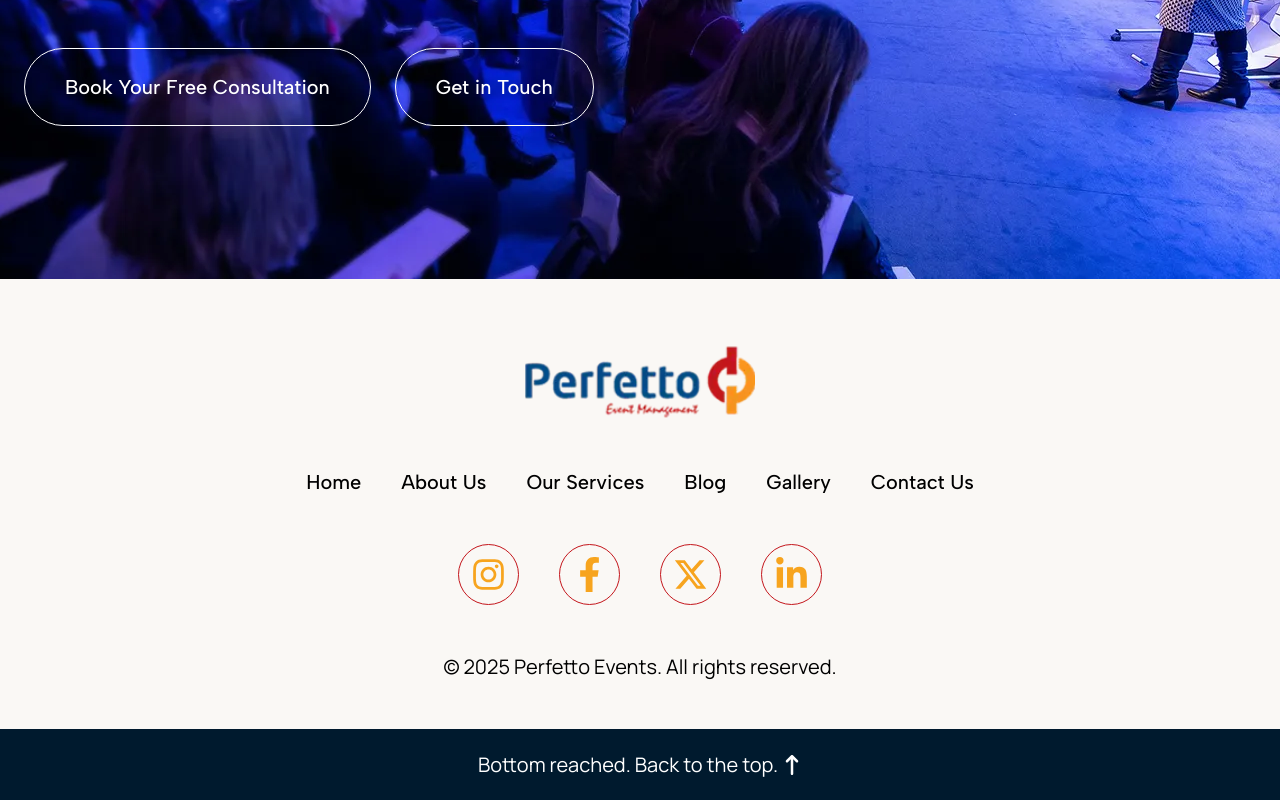
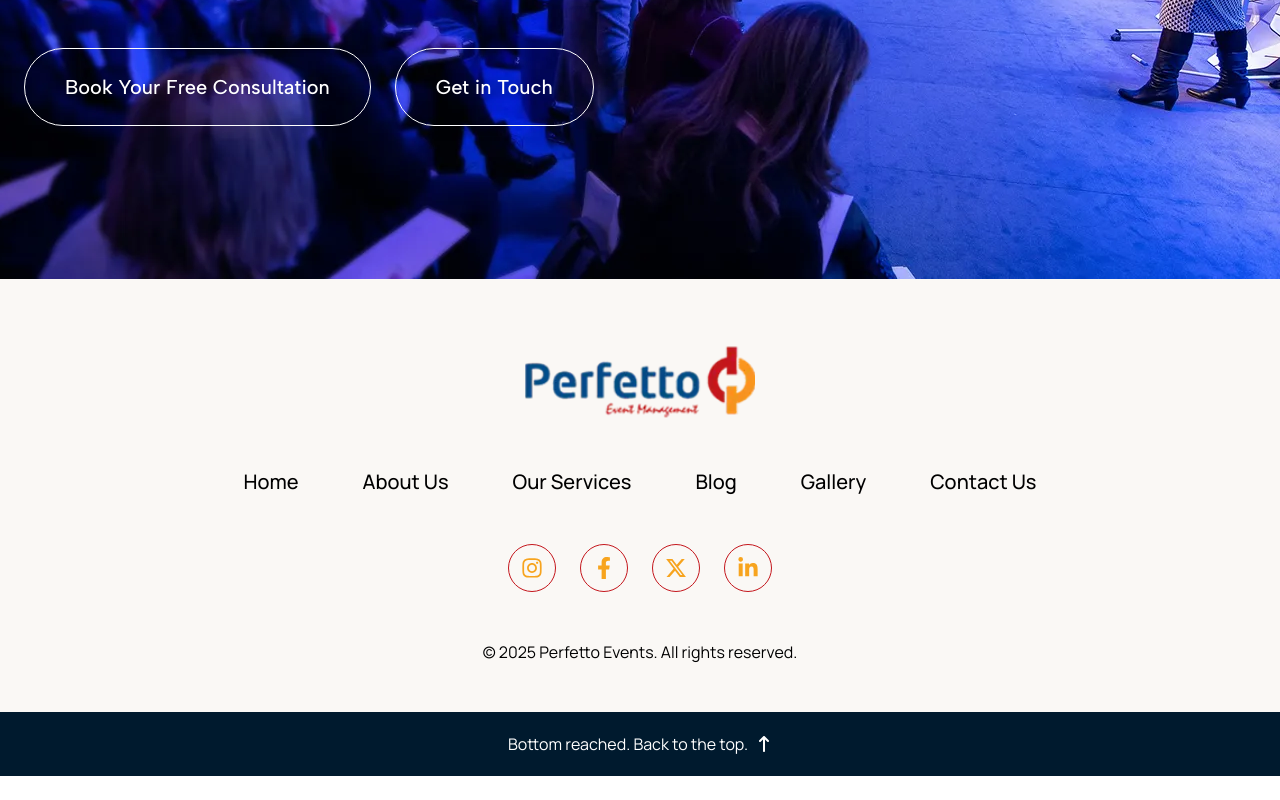
Before and after one commit to ajasma6570/perfetto_events, a Next.js app: page / in a window 1280 px wide. Shown: the part 8196-8996 px from the top of the page. After the commit the page ends 8972 px from the top, so only its background shows below. Built offline with nearby package versions, Linux system fonts and the light colour scheme.

Commit message:
fix: style

```diff
--- a/src/components/Footer.tsx
+++ b/src/components/Footer.tsx
@@ -6,6 +6,7 @@ import { FaArrowUpLong, FaXTwitter } from "react-icons/fa6";
 import { cn } from "@/lib/utils";
 import { Manrope } from "next/font/google";
 import Link from "next/link";
+import Image from "next/image";
 
 const manrope = Manrope({
   subsets: ["latin"],
@@ -14,72 +15,105 @@ const manrope = Manrope({
 
 export default function Footer() {
   return (
-    <section className="bg-[#FAF8F5] pt-16 space-y-12">
-      <div className="flex justify-center relative">
-        <img src="/images/logo.webp" alt="Logo" width={230} height={69} />
+    <footer className="bg-[#FAF8F5] pt-12 sm:pt-16 space-y-10 sm:space-y-12">
+      <div className="flex justify-center">
+        <Image
+          src="/images/logo.webp"
+          alt="Perfetto logo"
+          width={230}
+          height={69}
+          priority
+        />
       </div>
+
+      <nav aria-label="Footer" className="px-4 sm:px-6">
         <ul
           className={cn(
-          "flex justify-center space-x-10 text-xl font-medium flex-wrap",
-          manrope
+            "grid grid-cols-3 gap-x-6 gap-y-4 text-base sm:text-lg md:text-xl font-medium",
+            "md:flex md:justify-center md:space-x-10",
+            manrope.className
           )}
         >
-        <li className="hover:text-[#C4161C] cursor-pointer">
+          <li className="justify-self-center md:justify-self-auto hover:text-[#C4161C]">
             <Link href="/">Home</Link>
           </li>
-        <li className="hover:text-[#C4161C] cursor-pointer">
+          <li className="justify-self-center md:justify-self-auto hover:text-[#C4161C]">
             <Link href="/about">About Us</Link>
           </li>
-        <li className="hover:text-[#C4161C] cursor-pointer">
+          <li className="justify-self-center md:justify-self-auto hover:text-[#C4161C]">
             <Link href="/services">Our Services</Link>
           </li>
-        <li className="hover:text-[#C4161C] cursor-pointer">
+          <li className="justify-self-center md:justify-self-auto hover:text-[#C4161C]">
             <Link href="/blog">Blog</Link>
           </li>
-        <li className="hover:text-[#C4161C] cursor-pointer">
+          <li className="justify-self-center md:justify-self-auto hover:text-[#C4161C]">
             <Link href="/gallery">Gallery</Link>
           </li>
-        <li className="hover:text-[#C4161C] cursor-pointer">
+          <li className="justify-self-center md:justify-self-auto hover:text-[#C4161C]">
             <Link href="/contact">Contact Us</Link>
           </li>
         </ul>
+      </nav>
 
-      <ul className="flex justify-center space-x-10 text-xl">
-        <li className="border rounded-full p-3 border-[#C4161C] text-[#F7A41E]">
-          <FaInstagram size={35} />
+      <ul className="flex justify-center gap-4 sm:gap-6">
+        {[
+          {
+            icon: <FaInstagram size={22} />,
+            label: "Instagram",
+            href: "https://instagram.com",
+          },
+          {
+            icon: <FaFacebookF size={22} />,
+            label: "Facebook",
+            href: "https://facebook.com",
+          },
+          {
+            icon: <FaXTwitter size={22} />,
+            label: "X (Twitter)",
+            href: "https://twitter.com",
+          },
+          {
+            icon: <FaLinkedinIn size={22} />,
+            label: "LinkedIn",
+            href: "https://linkedin.com",
+          },
+        ].map((s, i) => (
+          <li key={i}>
+            <a
+              href={s.href}
+              target="_blank"
+              rel="noreferrer"
+              aria-label={s.label}
+              className="inline-flex h-11 w-11 sm:h-12 sm:w-12 items-center justify-center rounded-full border border-[#C4161C] text-[#F7A41E] hover:translate-y-[-1px] transition-transform"
+            >
+              {s.icon}
+            </a>
           </li>
-        <li className="border rounded-full p-3 border-[#C4161C] text-[#F7A41E]">
-          <FaFacebookF size={35} />
-        </li>
-        <li className="border rounded-full p-3 border-[#C4161C] text-[#F7A41E]">
-          <FaXTwitter size={35} />
-        </li>
-        <li className="border rounded-full p-3 border-[#C4161C] text-[#F7A41E]">
-          <FaLinkedinIn size={35} />
-        </li>
+        ))}
       </ul>
 
       <p
         className={cn(
-          "text-xl w-full justify-center inline-flex items-center gap-1",
+          "text-sm sm:text-base text-center px-4",
           manrope.className
         )}
       >
         © {new Date().getFullYear()} Perfetto Events. All rights reserved.
       </p>
 
-      <div className="h-[71px] bg-[#001A2E]  flex justify-center items-center">
-        <p
+      <div className="h-[56px] sm:h-[64px] bg-[#001A2E] flex justify-center items-center">
+        <button
           onClick={() => window.scrollTo({ top: 0, behavior: "smooth" })}
           className={cn(
-            "text-xl text-white text-center inline-flex items-center gap-1 cursor-pointer",
+            "text-white text-sm sm:text-base inline-flex items-center gap-2",
+            "hover:opacity-90 focus:outline-none focus:ring-2 focus:ring-white/60 rounded-md px-2",
             manrope.className
           )}
+          aria-label="Back to top"
         >
-          Bottom reached. Back to the top.
-          <FaArrowUpLong />
-        </p>
+          Bottom reached. Back to the top. <FaArrowUpLong />
+        </button>
       </div>
-    </section>
+    </footer>
   );
 }
--- a/src/components/home/BlogSection.tsx
+++ b/src/components/home/BlogSection.tsx
@@ -48,12 +48,12 @@ export default function BlogSection() {
           <span>Blog</span>
         </div>
 
-        <h2 className="text-5xl md:text-[55px] text-[#00325B] font-medium md:text-center md:-translate-y-12">
+        <h2 className="text-5xl lg:text-[55px] text-[#00325B] font-medium md:text-center lg:-translate-y-12">
           Event Trends, Tips & Stories
         </h2>
       </div>
 
-      <div className="grid grid-cols-1 md:grid-cols-3 gap-14 md:gap-16 max-w-[102rem] mx-auto  ">
+      <div className="grid grid-cols-1 md:grid-cols-2 xl:grid-cols-3 gap-14 lg:gap-16 max-w-[102rem] mx-auto  ">
         {blogs.map((item, index) => (
           <article key={index} className="space-y-4 px-4 sm:px-6">
             <p className={cn("text-[#4E4E4E] text-xl font-medium", manrope)}>
--- a/src/components/home/Hero.tsx
+++ b/src/components/home/Hero.tsx
@@ -65,7 +65,7 @@ export default function Hero() {
 
       <section className="relative z-20 flex flex-col min-h-screen max-w-[102rem] mx-auto px-5 sm:px-6">
         <div className="flex flex-1 flex-col justify-center items-start md:items-center md:text-center w-full space-y-10 pt-40 md:pt-20">
-          <h1 className="text-[#FFA616] text-6xl md:text-6xl lg:text-7xl xl:text-8xl 2xl:text-9xl font-semibold leading-tight flex flex-col">
+          <h1 className="text-[#FFA616] text-5xl md:text-6xl lg:text-7xl xl:text-8xl 2xl:text-9xl font-semibold leading-tight flex flex-col">
             <span className="tracking-tighter  md:-translate-x-24 lg:-translate-x-30 xl:-translate-x-30 2xl:-translate-x-36">
               Crafting Experiences,
             </span>
--- a/src/components/home/ServicesSection.tsx
+++ b/src/components/home/ServicesSection.tsx
@@ -190,11 +190,11 @@ export default function ServicesOverview() {
           />
 
           <div className="absolute inset-0 flex lg:flex-row flex-col items-center gap-10 w-full px-12 text-white py-10 lg:py-0">
-            <p className="text-5xl lg:text-[45px] font-medium">
+            <p className="text-5xl xl:text-[45px] font-medium">
               Have something on mind to discuss?
             </p>
 
-            <div className="flex lg:flex-row flex-col gap-4 text-lg lg:text-2xl">
+            <div className="flex lg:flex-row flex-col gap-4 text-lg xl:text-2xl">
               <button className="w-auto border px-4 sm:px-6 lg:px-10 py-3 sm:py-4 lg:py-5 rounded-full hover:bg-[#c4161c] hover:border-[#c4161c] transition-all duration-300">
                 Book Your Free Consultation
               </button>
```
Lines whose indentation alone changed are shown as unchanged.
